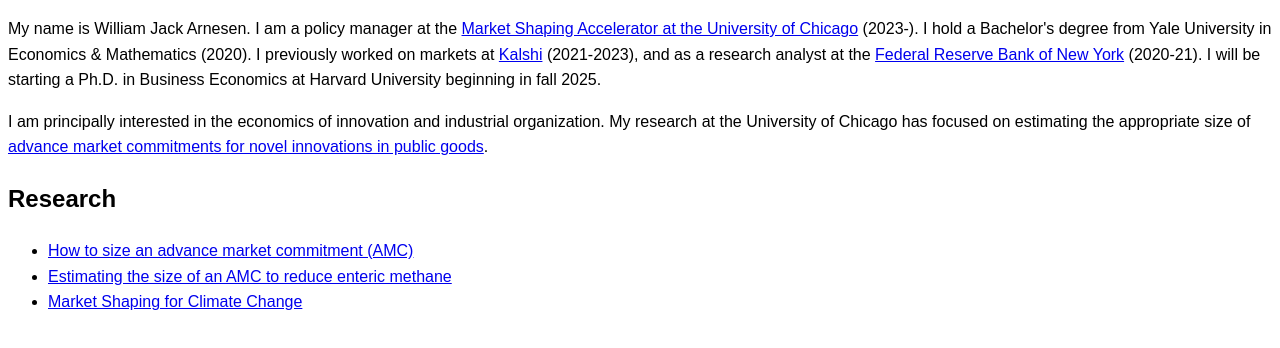
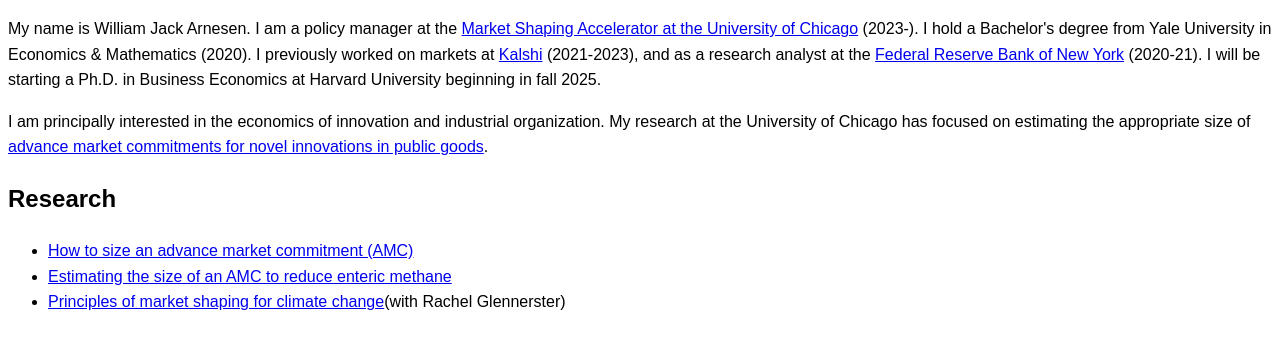
Before and after one commit to williamjackarnesen/williamjackarnesen.github.io, a plain HTML site: page index.html in a window 1280 px wide. Drawn offline with Linux system fonts and the light colour scheme.

```diff
--- a/index.html
+++ b/index.html
@@ -25,7 +25,7 @@
 <ul>
     <li><a href="https://williamjackarnesen.github.io/msa-amc-sizing/">How to size an advance market commitment (AMC)</a></li>
     <li><a href="/methane-landing-page/methane-sizing.html">Estimating the size of an AMC to reduce enteric methane</a></li>
-    <li><a href="https://www.nber.org/books-and-chapters/new-directions-market-design/market-shaping-combat-climate-change">Market Shaping for Climate Change</a></li>
+    <li><a href="https://www.nber.org/books-and-chapters/new-directions-market-design/market-shaping-combat-climate-change">Principles of market shaping for climate change</a>(with Rachel Glennerster)</li>
 </ul>
 
 </body>
```
